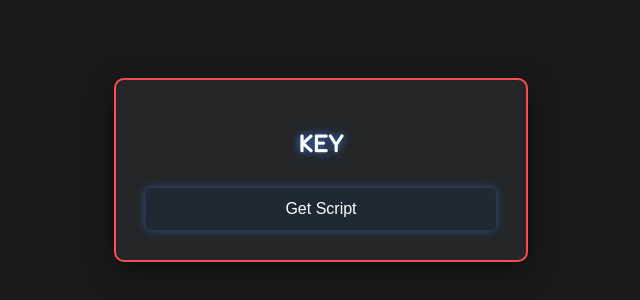
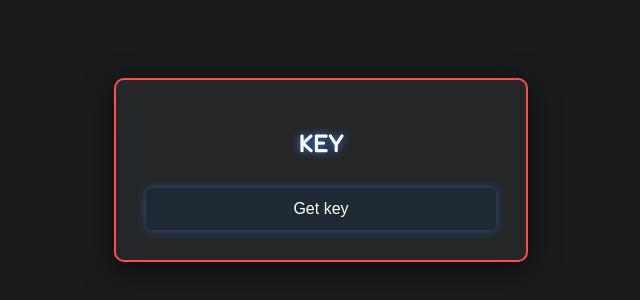
Before and after one commit to TimShadow1/-, a plain HTML site: page index.html in a window 1280 px wide. Shown: the part 230-530 px from the top of the page, 319-959 px from the left. Drawn offline with Linux system fonts and the light colour scheme.

Commit message:
Update index.html

```diff
--- a/index.html
+++ b/index.html
@@ -100,7 +100,7 @@
     <!-- Block Message -->
     <div id="blockedMessage" class="container">
             <h2>KEY</h2>
-        <button onclick="location.href='https://timshadow1.github.io/ShadowScripts.github.io/key.html'">Get Script</button>
+        <button onclick="location.href='https://timshadow1.github.io/ShadowScripts.github.io/key.html'">Get key</button>
     </div>
 
 
```
